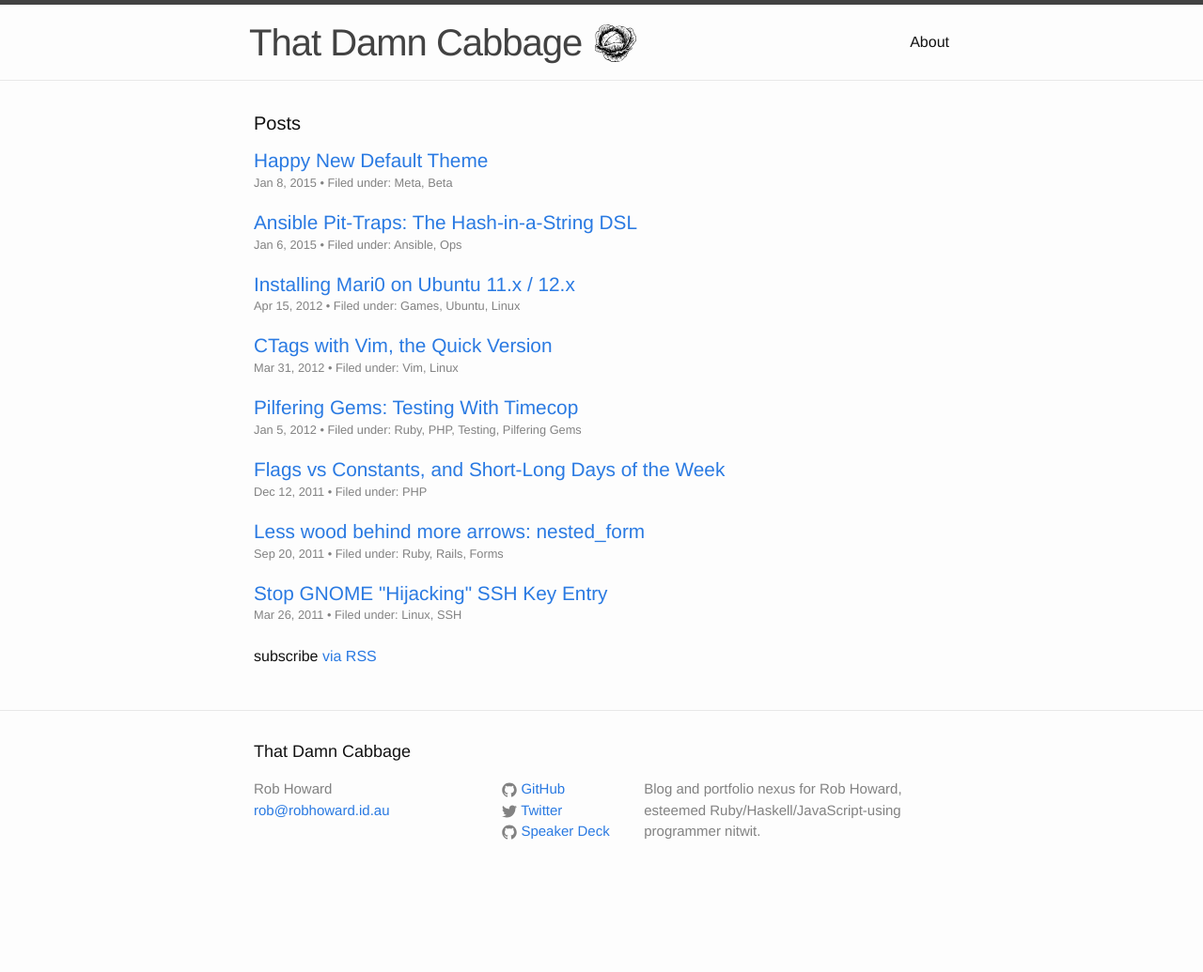
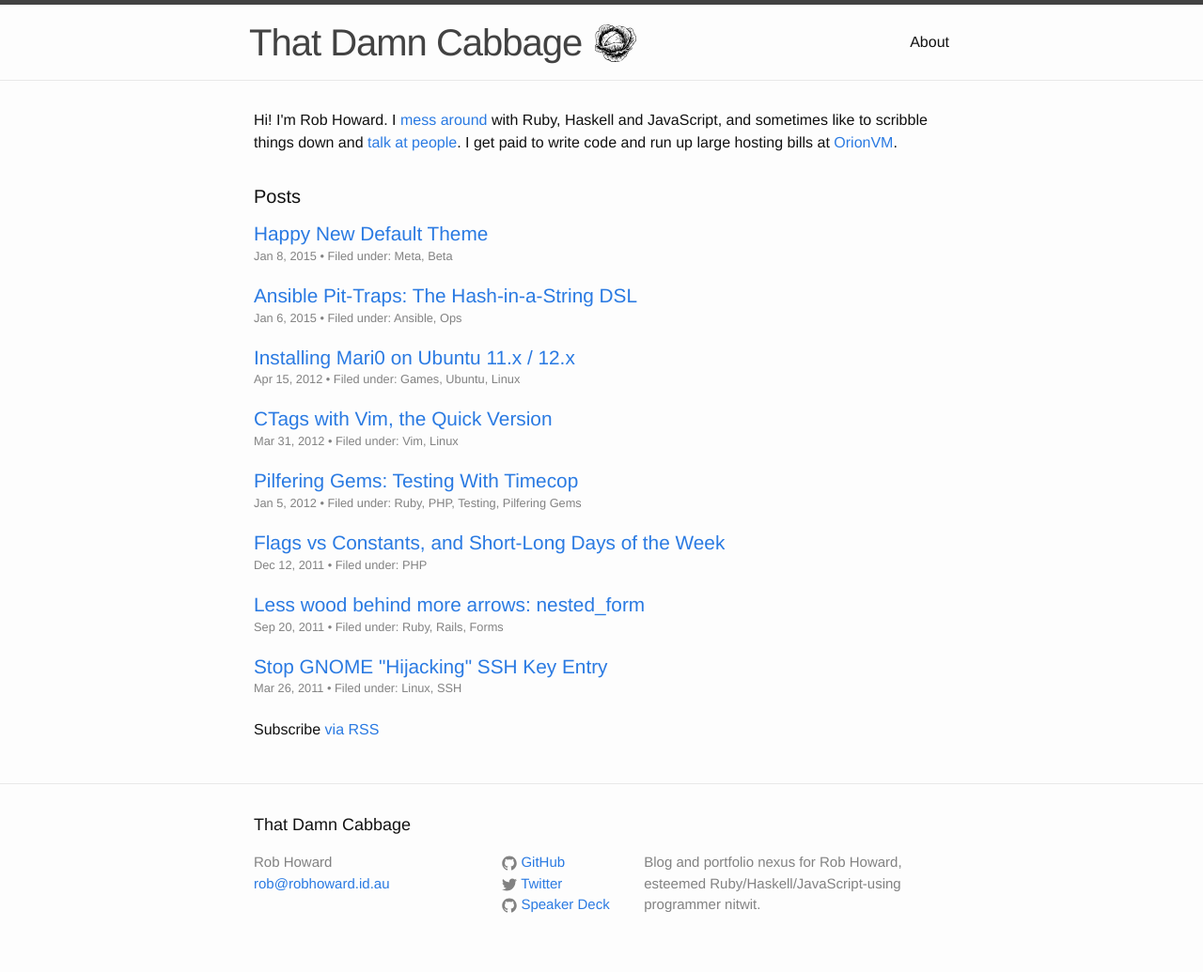
Before and after one commit to damncabbage/deadname.id.au, a Jekyll site: the page built from index.html, in a window 1280 px wide. Shown: the whole page at 94% size. Built offline with Jekyll 4.4.1, drawn with Linux system fonts in a browser that asks for light colours; Markdown is read by kramdown in place of the engine named in the settings; before the commit the page ends 957 px from its top, so only the background shows below that.

Commit message:
Adds a twee homepage blurb, and places to list talks and projects further down said page.

```diff
--- a/_sass/_layout.scss
+++ b/_sass/_layout.scss
@@ -188,6 +188,9 @@
     font-size: 20px;
 }
 
+#posts, #talks, #projects {
+    margin-top: $spacing-unit;
+}
 .post-list {
     margin-left: 0;
     list-style: none;
--- a/index.html
+++ b/index.html
@@ -5,9 +5,12 @@
 
 <div class="home">
 
+  <p>Hi! I'm Rob Howard. I <a href="https://github.com/damncabbage">mess around</a> with Ruby, Haskell and JavaScript, and sometimes like to scribble things down and <a href="https://speakerdeck.com/damncabbage">talk at people</a>. I get paid to write code and run up large hosting bills at <a href="https://orionvm.com.au">OrionVM</a>.</p>
+
+  <section id="posts">
     <h1 class="page-heading">Posts</h1>
 
-  <ul class="post-list">
+    <ul id="post-list" class="post-list">
       {% for post in site.posts %}
         <li>
           <h2>
@@ -17,7 +20,39 @@
         </li>
       {% endfor %}
     </ul>
+  </section>
 
-  <p class="rss-subscribe">subscribe <a href="{{ "/feed.xml" | prepend: site.baseurl }}">via RSS</a></p>
+  {% if site.talks %}
+  <section id="talks">
+    <h1 class="page-heading">Talks</h1>
+    <ul id="post-list" class="post-list">
+      {% for post in site.talks %}
+        <li>
+          <h2>
+            <a class="post-link" href="{{ post.url }}">{{ post.title }}</a>
+          </h2>
+          <span class="post-meta">{{ post.date | date: "%b %-d, %Y" }}{% if post.categories %} • Filed under: {{ post.categories | join: ', ' }}{% endif %}</span>
+        </li>
+      {% endfor %}
+    </ul>
+  </section>
+  {% endif %}
+
+  {% if site.talks %}
+  <section id="projects">
+    <h1 class="page-heading">Projects</h1>
+    <ul id="post-list" class="post-list">
+      {% for post in site.projects %}
+        <li>
+          <h2>
+            <a class="post-link" href="{{ post.url }}">{{ post.title }}</a>
+          </h2>
+        </li>
+      {% endfor %}
+    </ul>
+  </section>
+  {% endif %}
+
+  <p class="rss-subscribe">Subscribe <a href="{{ "/feed.xml" | prepend: site.baseurl }}">via RSS</a></p>
 
 </div>
```
Lines whose indentation alone changed are shown as unchanged.
